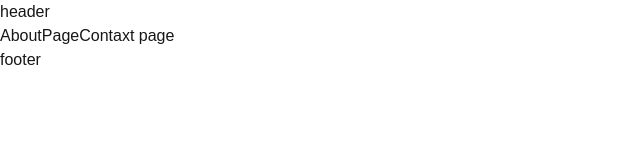
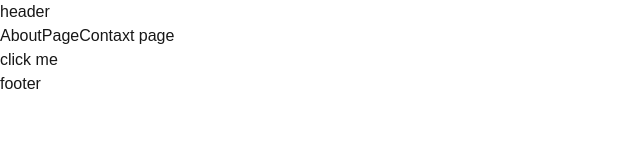
Before and after one commit to avipowar/nextJs-learn, a Next.js app: page /about in a window 1280 px wide. Shown: the top 160 px of the page, without its empty margins (0-640 px from the left). Built offline with nearby package versions, Linux system fonts and the light colour scheme.

Commit message:
leran how to add client component in servre component

```diff
--- a/app/about/page.tsx
+++ b/app/about/page.tsx
@@ -1,11 +1,13 @@
 import React from "react";
 import Link from "next/link";
+import ButtonComponent from "@/components/button";
 
 const AboutPage = () => {
   return (
     <div>
       AboutPage
       <Link href="../contact">Contaxt page</Link>
+      <ButtonComponent />
     </div>
   );
 };
--- a/app/client/page.tsx
+++ b/app/client/page.tsx
@@ -12,7 +12,7 @@ const ClientSidePage = () => {
       );
       const data = await res.json();
       setdata(data);
-      console.log(data);
+      // console.log(data);
     }
     fetchdata();
   }, []);
--- a/app/page.tsx
+++ b/app/page.tsx
@@ -5,7 +5,7 @@ export default async function Home() {
     "https://api.freeapi.app/api/v1/public/randomusers?page=1&limit=10",
   );
   const orginalData = await data.json();
-  console.log(data);
+  // console.log(data);
   return (
     <div>
       <h1>hello world</h1>
--- /dev/null
+++ b/components/button.tsx
@@ -0,0 +1,16 @@
+"use client";
+import React from "react";
+
+const ButtonComponent = () => {
+  const handleClick = () => {
+    alert("hii");
+  };
+
+  return (
+    <div>
+      <button onClick={handleClick}>click me</button>
+    </div>
+  );
+};
+
+export default ButtonComponent;
```
